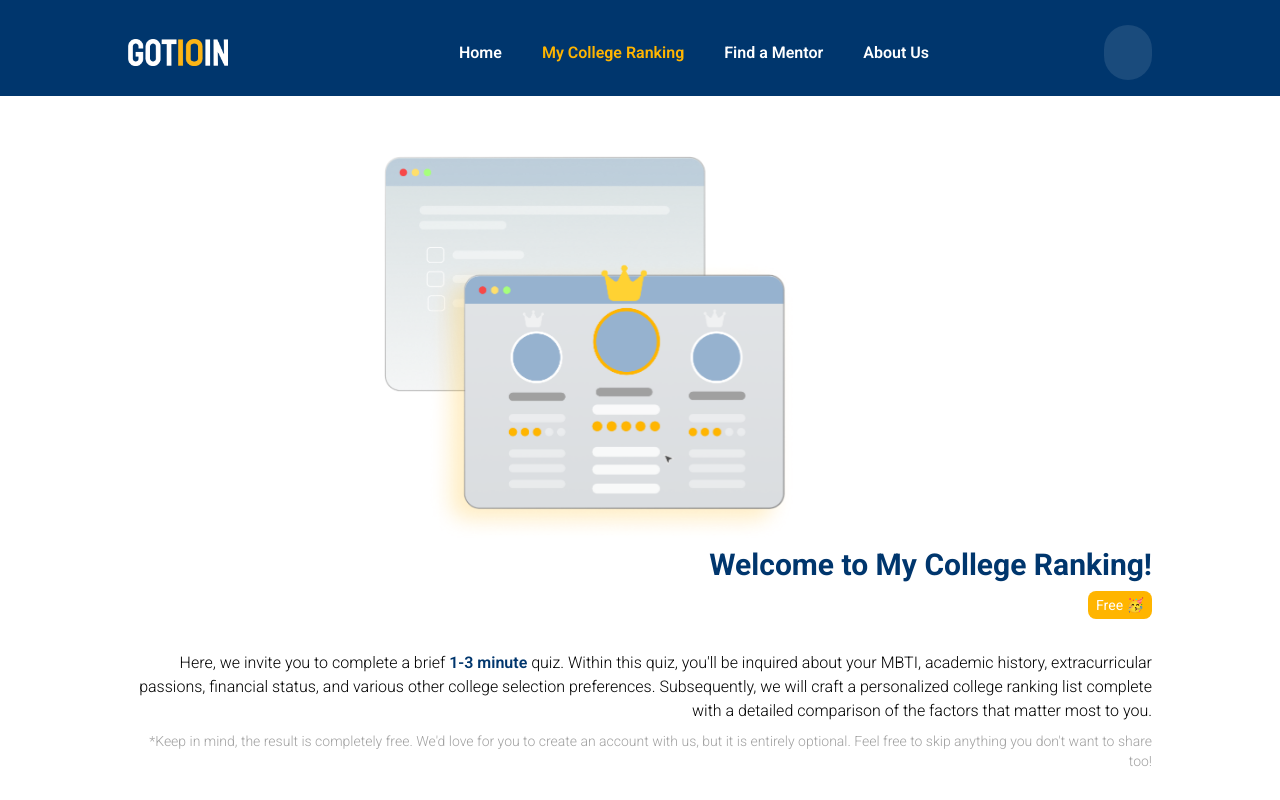
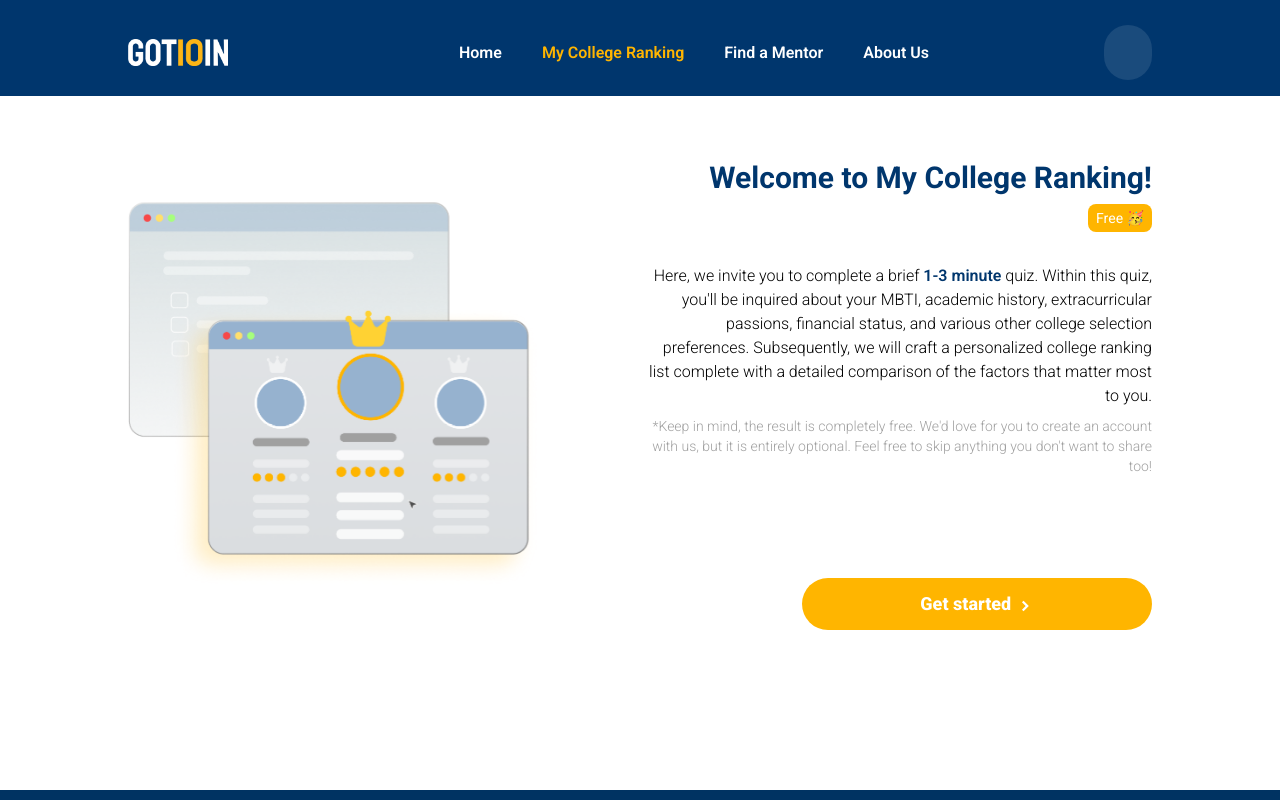
Before and after one commit to Got10IN/Got10IN, a React (Create React App) app: page /my-college-ranking in a window 1280 px wide. Shown: the top 800 px of the page. Built offline with nearby package versions, Linux system fonts and the light colour scheme; no server answers; some icons are missing.

Commit message:
minor fix

```diff
--- a/src/pages/myCollegeRanking/MyCollegeRanking.tsx
+++ b/src/pages/myCollegeRanking/MyCollegeRanking.tsx
@@ -6,7 +6,7 @@ import Page from '../../components/layout/Page.layout'
 
 function MyCollegeRanking() {
     return (
-        <Page>
+        <Page className='!flex-row'>
             <Parallax speed={5} className='basis-1/2'>
                 <img
                     src={MyRankingDemo}
```
